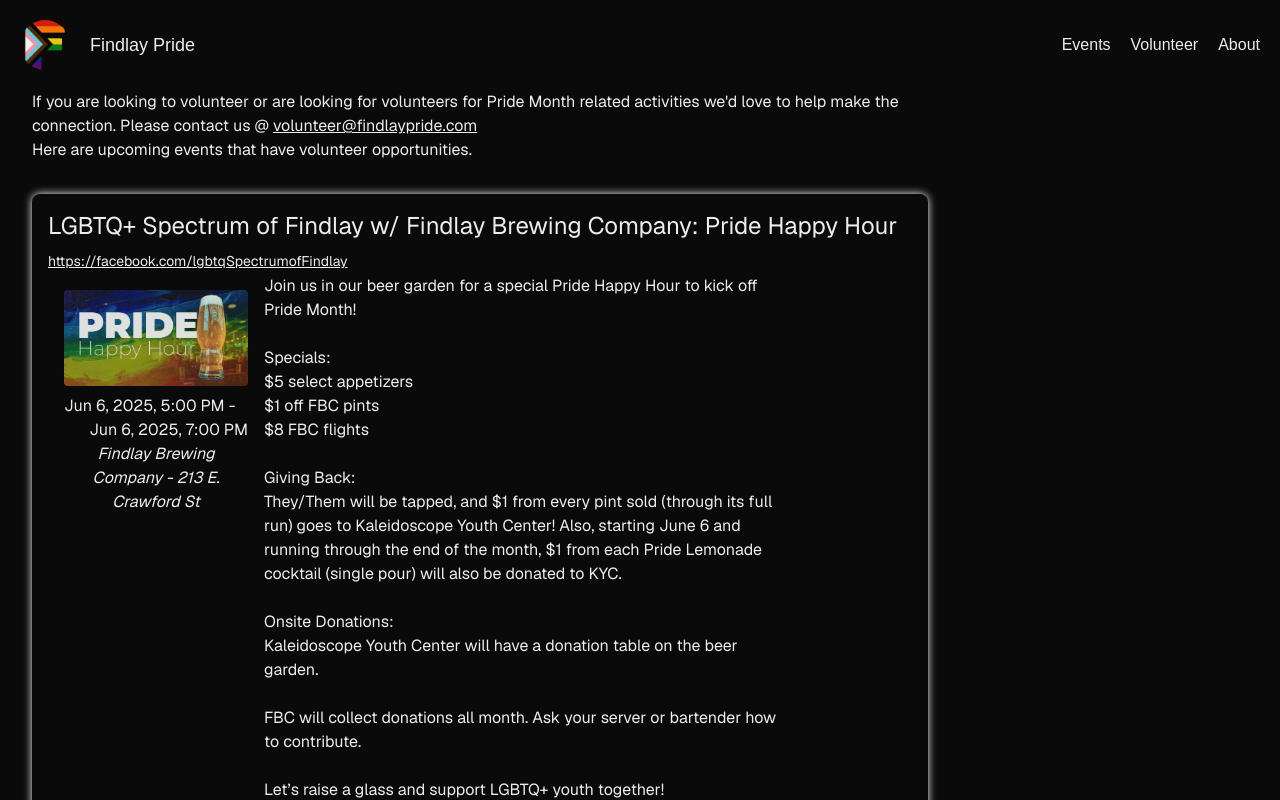
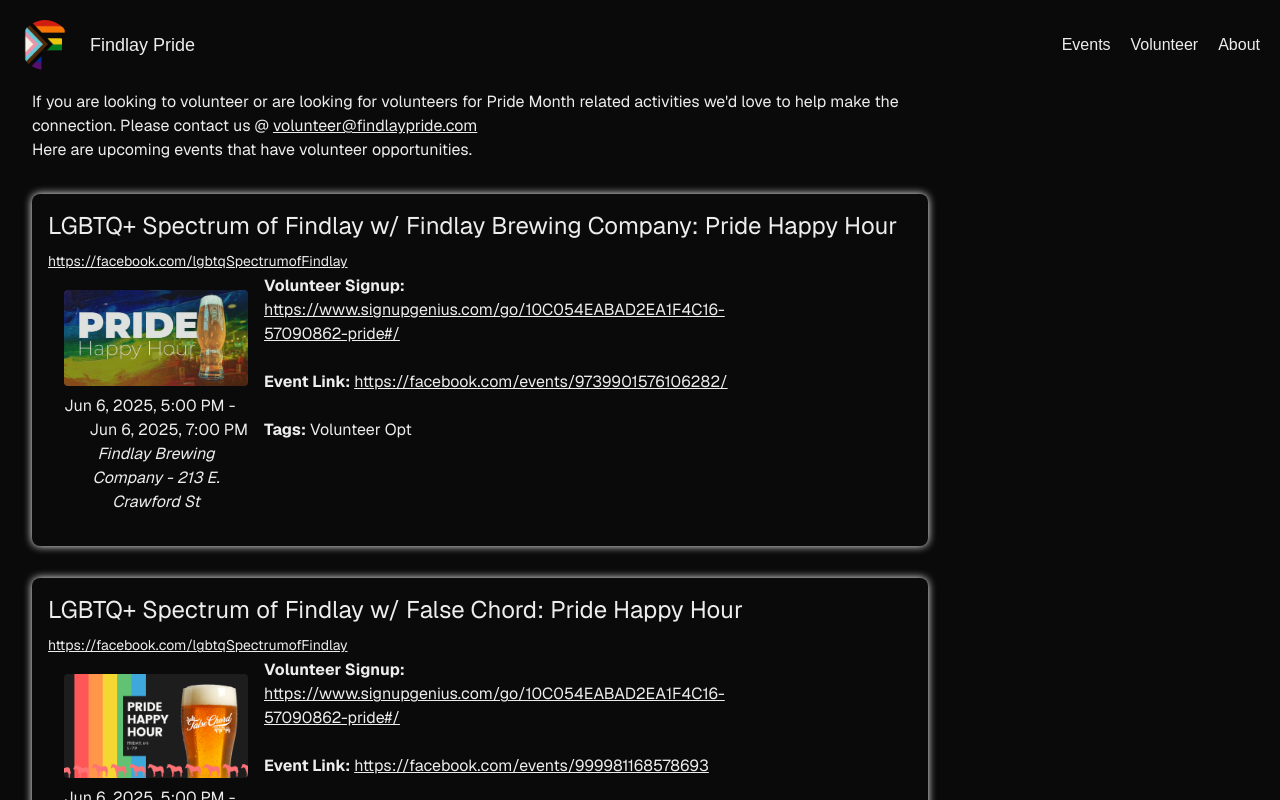
Before and after one commit to CodeByDex/findlay-pride-web, a Next.js app: page /volunteer in a window 1280 px wide. Shown: the top 800 px of the page. Built offline with nearby package versions, Linux system fonts and the light colour scheme.

Commit message:
updated volunteer page to include link to signup (#22)

```diff
--- a/app/volunteer/page.tsx
+++ b/app/volunteer/page.tsx
@@ -1,7 +1,7 @@
 
 import Link from "next/link";
 import events from "@/data/eventDB";
-import { EventComponent } from "@/component/eventComponent"
+import {VolunteerComponent} from "@component/volunteerComponent"
 import { Event, EventDefaultSort } from "@/data/type/Event";
 
 import { Metadata } from "next";
@@ -16,7 +16,7 @@ function getEventsToDisplay(): Event[] {
   var displayEvents: Event[] = events.filter((event) => {
     return (event.startDate >= currentDate && event.tags?.includes("Volunteer Opt"))
   });
-  console.log(displayEvents)
+
   return displayEvents;
 }
 
@@ -31,7 +31,7 @@ export default function Home() {
         <div>
           <div className="flex flex-col gap-[32px]">
             {EventDefaultSort(getEventsToDisplay()).map((event, index) => (
-              <EventComponent key={index} eventProps={event} />
+              <VolunteerComponent key={index} eventProps={event}  />
             ))}
           </div>
         </div>
--- /dev/null
+++ b/component/volunteerComponent.tsx
@@ -0,0 +1,47 @@
+import React from 'react';
+import { Event } from '@data/type/Event'
+import Image from 'next/image';
+import Link from 'next/link';
+
+import dangerouslySetInnerHTML from 'react'
+
+function renderDescription({ desc }: { desc: string }) {
+    return <div dangerouslySetInnerHTML={{ __html: desc.replace(/\n/g, "<br>") }} />;
+}
+
+export function VolunteerComponent({ eventProps }: { eventProps: Event }) {
+
+    return (
+        <div className="shadow-box flex flex-col">
+            <div className='text-2xl'>
+                <h2>{eventProps.organizer}: {eventProps.name}</h2>
+                {eventProps.organizerURI && (<Link href={eventProps.organizerURI} className='underline text-sm' target='_blank'>{eventProps.organizerURI}</Link>)}
+            </div>
+            <div className="flex flex-row flex-wrap">
+                <div className='md:w-1/4 w-full p-4'>
+                    {eventProps.imageURI && (
+                        <div className='justify-items-center mb-2'>
+                            <Image src={eventProps.imageURI} alt={eventProps.imageAlt} width={200} height={200} className='rounded-sm'/>
+                        </div>
+                    )}
+                    <div className="">{eventProps.startDate.toLocaleString(undefined, { dateStyle: "medium", timeStyle: "short" })} -</div>
+                    <div className='text-right'>{eventProps.endDate.toLocaleString(undefined, { dateStyle: "medium", timeStyle: "short" })}</div>
+                    <div className='text-center'><address>{eventProps.location}</address></div>
+                </div>
+                <div className=' md:w-3/5 w-full'>
+                    {eventProps.volunteerURI && (
+                        <div>
+                            <strong>Volunteer Signup: </strong><Link href={eventProps.volunteerURI} target="_blank" className='underline'>{eventProps.volunteerURI}</Link>
+                        </div>
+                    )}
+                    {eventProps.eventURI && (
+                        <div><br/><p><strong>Event Link:</strong> <Link href={eventProps.eventURI} className='underline' target='_blank'>{eventProps.eventURI}</Link></p></div>
+                    )}
+                    {eventProps.tags && eventProps.tags.length > 0 && (
+                        <div><br/><p><strong>Tags:</strong> {eventProps.tags.join(', ')}</p></div>
+                    )}
+                </div>
+            </div>
+        </div>
+    );
+}
--- a/data/eventDB.ts
+++ b/data/eventDB.ts
@@ -27,6 +27,7 @@ Coffee Ale Lattè with special Pride house creamer of Rose, Strawberry, and Whit
         imageURI: "/event/fcHappyHour.png",
         imageAlt: "False Chord branded pint on a rainbow and black background featuring Pride Happy Hour",
         tags: ["Volunteer Opt"],
+        volunteerURI: "https://www.signupgenius.com/go/10C054EABAD2EA1F4C16-57090862-pride#/"
     },
     {
         name: "Pride Drink Specials",
@@ -83,6 +84,7 @@ Let’s raise a glass and support LGBTQ+ youth together!`,
         imageURI: "/event/fbcHappyHour.png",
         imageAlt: "Pint Glass with a rainbow background with the text Pride Happy Hour",
         tags: ["Volunteer Opt"],
+        volunteerURI: "https://www.signupgenius.com/go/10C054EABAD2EA1F4C16-57090862-pride#/"
     },
     {
         name: "Drag Taproom Yoga",
@@ -109,6 +111,7 @@ Join us for a refreshing yoga session and support a good cause!`,
         imageURI: "/event/fbcYoga.png",
         imageAlt: "LGBTQ+ SPectrum of Findlay Logo",
         tags: ["Volunteer Opt"],
+        volunteerURI: "https://www.signupgenius.com/go/10C054EABAD2EA1F4C16-57090862-pride#/"
     },
     {
         name: "Drag Bingo",
@@ -131,6 +134,7 @@ Reserved Seating Here: <a href='https://commerce.arryved.com/location/BDUsrPeg/m
         imageURI: "/event/fcDragBingo.png",
         imageAlt: "Drag Bingo advertisement featuring a drag queen and drag king",
         tags: ["Volunteer Opt"],
+        volunteerURI: "https://www.signupgenius.com/go/10C054EABAD2EA1F4C16-57090862-pride#/"
     },
     {
         name: "Drag Brunch",
@@ -153,6 +157,7 @@ Kick off your Sunday with great food, drinks and a fabulous show. Don’t miss i
         imageURI: "/event/fbcBrunch.png",
         imageAlt: "LGBTQ+ SPectrum of Findlay Logo",
         tags: ["Volunteer Opt"],
+        volunteerURI: "https://www.signupgenius.com/go/10C054EABAD2EA1F4C16-57090862-pride#/"
     },
     {
         name: "Pride Month Drink Special",
@@ -201,6 +206,7 @@ Kick off your Sunday with great food, drinks and a fabulous show. Don’t miss i
         imageURI: "/partnerLogo/fppLogo.svg",
         imageAlt: "Findlay Pride Potluck Logo",
         tags: ["Volunteer Opt", "Sober", "Family Friendly"],
+        volunteerURI: "https://www.signupgenius.com/go/10C054EABAD2EA1F4C16-57090862-pride#/"
     },
     {
         name: "Brewito Monday",
--- a/data/type/Event.tsx
+++ b/data/type/Event.tsx
@@ -10,6 +10,7 @@ export type Event = {
     organizerURI?: string;
     eventURI?: string;
     tags?: string[];
+    volunteerURI?: string;
 };
 
 export function EventDefaultSort(thingsToSort: Event[]): Event[] {
```
